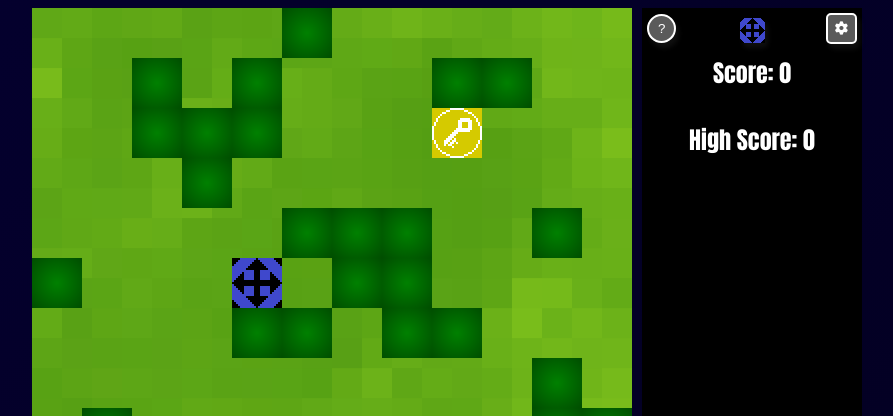
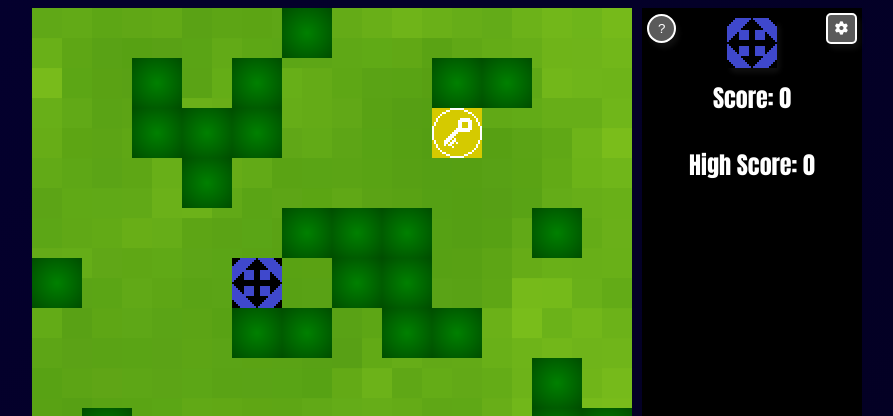
Before and after one commit to Sean-Cruickshank/Portfolio, a website built with Vite: page tilegame/index.html in a window 1280 px wide. Shown: the top 416 px of the page, without its empty margins (193-1086 px from the left). Built offline with nearby package versions, Linux system fonts and the light colour scheme.

Commit message:
Bugfixing squish issue

```diff
--- a/tilegame/css/control-panel.css
+++ b/tilegame/css/control-panel.css
@@ -67,7 +67,7 @@
 }
 
 .customiser-button {
-  width: 25px;
+  width: 50px;
   aspect-ratio: 1;
   padding: 0;
   margin-top: 5px;
```
Also changed, not shown: src/todo.md (+1 -0 lines).
